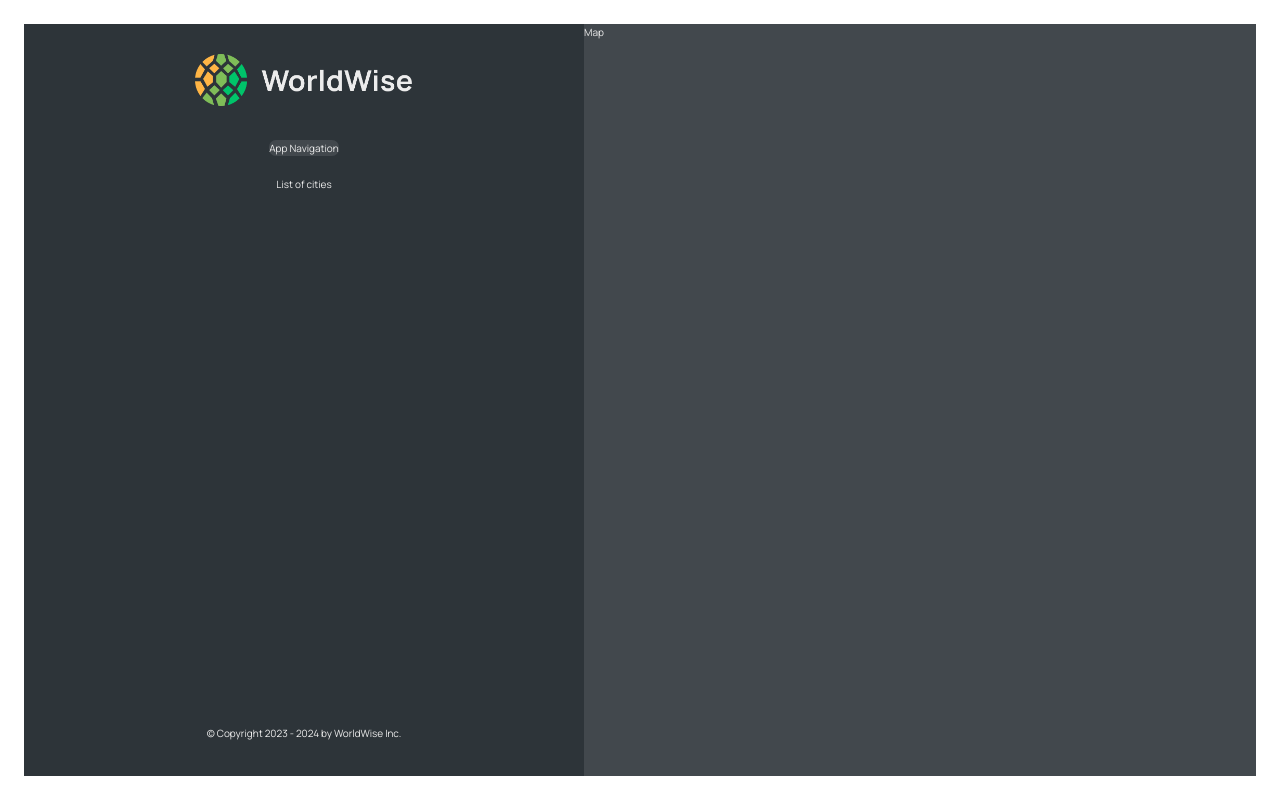
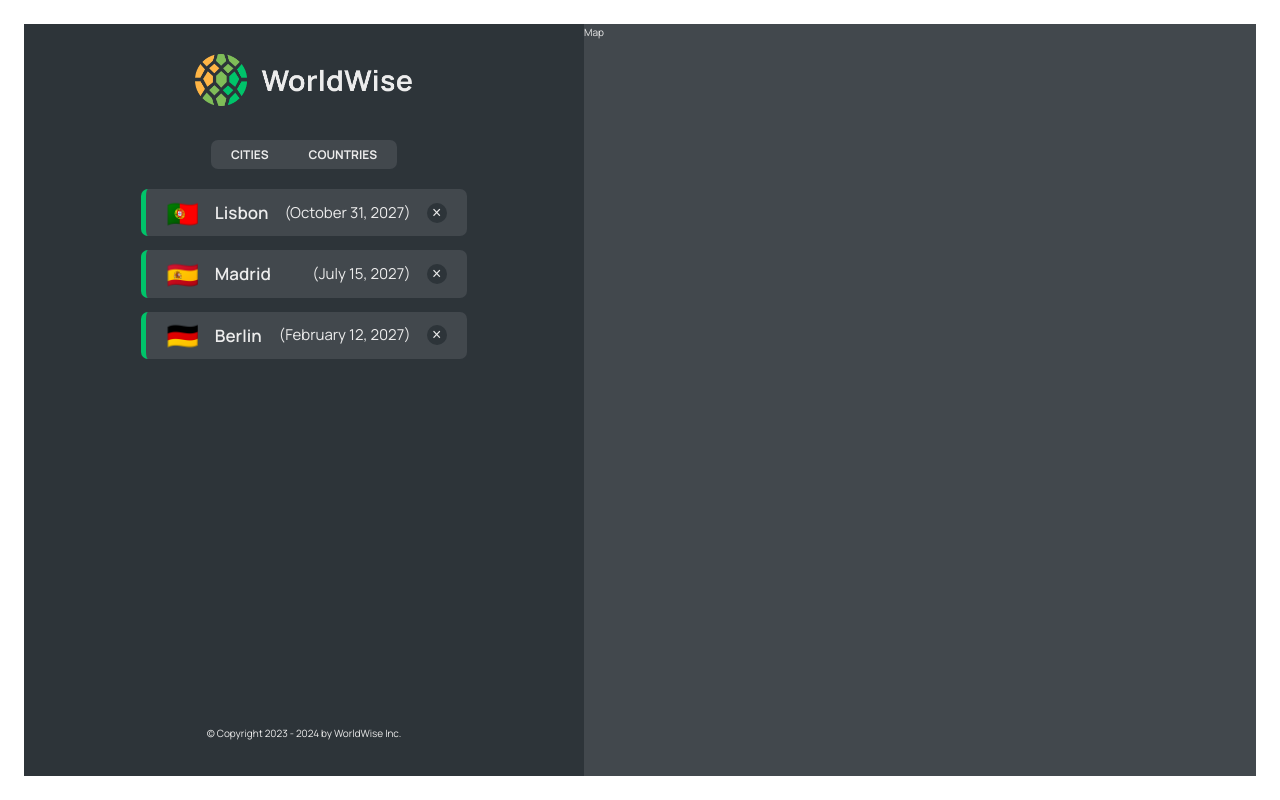
Before and after one commit to leebut/wordwise, a React (Vite) app: page /app/app in a window 1280 px wide. Built offline with nearby package versions, Linux system fonts and the light colour scheme; data requests are answered from the project's data file.

Commit message:
Add: cities list.

```diff
--- a/package.json
+++ b/package.json
@@ -7,9 +7,11 @@
     "dev": "vite",
     "build": "vite build",
     "lint": "eslint . --ext js,jsx --report-unused-disable-directives --max-warnings 0",
-    "preview": "vite preview"
+    "preview": "vite preview",
+    "server": "json-server --watch data/cities.json -p 8000"
   },
   "dependencies": {
+    "json-server": "^1.0.0-alpha.23",
     "react": "^18.2.0",
     "react-dom": "^18.2.0",
     "react-router-dom": "^6.21.3"
--- a/src/App.jsx
+++ b/src/App.jsx
@@ -7,17 +7,51 @@
 import NoRoute from "./pages/NoRoute";
 import AppLayout from "./pages/AppLayout";
 import Login from "./pages/Login";
+import CityList from "./components/CityList";
+import { useEffect, useState } from "react";
+
+const BASE_URL = "http://localhost:8000";
 
 function App() {
+  const [cities, setCities] = useState({});
+  const [isLoading, setIsLoading] = useState(false);
+
+  useEffect(function () {
+    async function fetchCities() {
+      try {
+        setIsLoading(true);
+        const res = await fetch(`${BASE_URL}/cities`);
+        const data = await res.json();
+        setCities(data);
+      } catch {
+        alert("Error fetching data");
+      } finally {
+        setIsLoading(false);
+      }
+    }
+    fetchCities();
+  }, []);
   return (
     <>
       <BrowserRouter basename="/app" future={{ v7_startTransition: true }}>
         <Routes>
-          <Route path={"/"} element={<Home />} />
+          {/* <Route path={"/"} element={<Home />} /> */}
+          <Route index element={<Home />} />
           <Route path={"pricing"} element={<Pricing />} />
           <Route path={"product"} element={<Product />} />
           <Route path={"login"} element={<Login />} />
-          <Route path={"app"} element={<AppLayout />} />
+          <Route path={"app"} element={<AppLayout />}>
+            <Route
+              index
+              element={<CityList cities={cities} isLoading={isLoading} />}
+            />
+            <Route
+              path="cities"
+              element={<CityList cities={cities} isLoading={isLoading} />}
+            />
+            <Route path="countries" element={<p>Countries</p>} />
+            <Route path="form" element={<p>Form</p>} />
+          </Route>
           <Route path={"*"} element={<NoRoute />} />
         </Routes>
       </BrowserRouter>
--- a/src/components/AppNav.jsx
+++ b/src/components/AppNav.jsx
@@ -1,9 +1,16 @@
+import { NavLink } from "react-router-dom";
 import styles from "./AppNav.module.css";
+
 function AppNav() {
   return (
     <nav className={styles.nav}>
       <ul>
-        <li>App Navigation</li>
+        <li>
+          <NavLink to="cities">Cities</NavLink>
+        </li>
+        <li>
+          <NavLink to="countries">Countries</NavLink>
+        </li>
       </ul>
     </nav>
   );
--- /dev/null
+++ b/src/components/CityItem.jsx
@@ -0,0 +1,24 @@
+import styles from "./CityItem.module.css";
+
+const formatDate = (date) =>
+  new Intl.DateTimeFormat("en", {
+    day: "numeric",
+    month: "long",
+    year: "numeric",
+  }).format(new Date(date));
+
+function CityItem({ city }) {
+  const { cityName, emoji, date } = city;
+  return (
+    <>
+      <li className={styles.cityItem}>
+        <span className={styles.emoji}>{emoji}</span>
+        <h3 className={styles.name}>{cityName}</h3>{" "}
+        <time className={styles.date}>({formatDate(date)})</time>
+        <button className={styles.deleteBtn}>&times;</button>
+      </li>
+    </>
+  );
+}
+
+export default CityItem;
--- /dev/null
+++ b/src/components/CityList.jsx
@@ -0,0 +1,26 @@
+import Spinner from "./Spinner";
+import styles from "./CityList.module.css";
+import CityItem from "./CityItem";
+import Message from "./Message";
+
+function CityList({ cities, isLoading }) {
+  if (isLoading) {
+    return <Spinner />;
+  }
+
+  if (!cities.length)
+    return <Message message="Click on the map to adda  city to the list." />;
+
+  console.log(cities);
+  return (
+    <div>
+      <ul className={styles.cityList}>
+        {cities.map((city) => (
+          <CityItem city={city} key={city.id} />
+        ))}
+      </ul>
+    </div>
+  );
+}
+
+export default CityList;
--- a/src/components/SideBar.jsx
+++ /dev/null
@@ -1,5 +0,0 @@
-function SideBar() {
-  return <section></section>;
-}
-
-export default SideBar;
--- a/src/components/Sidebar.jsx
+++ b/src/components/Sidebar.jsx
@@ -1,3 +1,4 @@
+import { Outlet } from "react-router-dom";
 import AppNav from "./AppNav";
 import Logo from "./Logo";
 import styles from "./Sidebar.module.css";
@@ -8,7 +9,8 @@
       <Logo />
       <AppNav />
 
-      <p>List of cities</p>
+      <Outlet />
+
       <footer className={styles.footer}></footer>
       <p className={StyleSheet.copyright}>
         &copy; Copyright 2023 - {new Date().getFullYear()} by WorldWise Inc.
```
